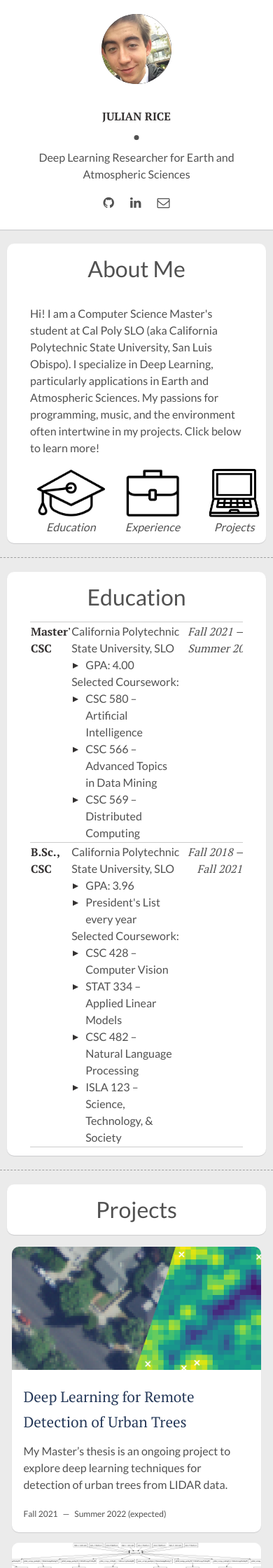
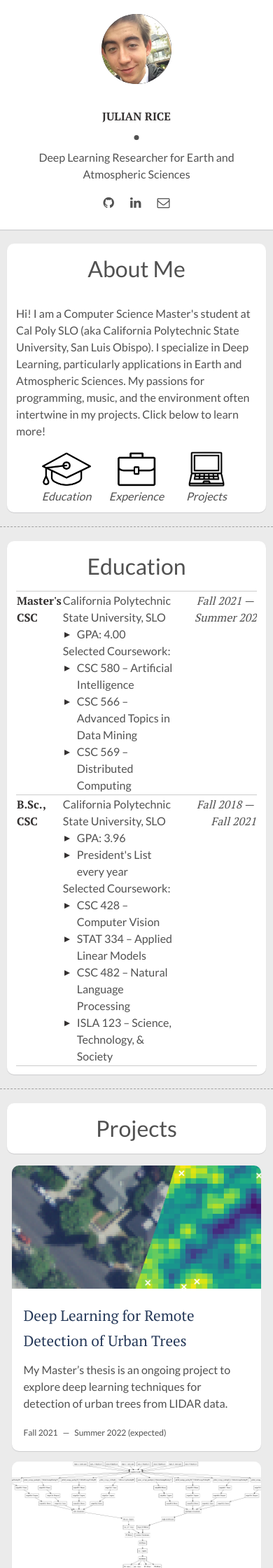
Before and after one commit to JRice15/jrice15.github.io, a Jekyll site: the page built from index.html, in a window 390 px wide. Shown: the top 2240 px of the page at 70% size. Built offline with Jekyll 4.4.1, drawn with Linux system fonts in a browser that asks for light colours; the list of posts is cut into pages by our own code.

Commit message:
mobile css

```diff
--- a/assets/css/main.css
+++ b/assets/css/main.css
@@ -1616,7 +1616,7 @@
 .about-nav {
   margin: auto;
   width: 60%;
-  min-width: 350px;
+  min-width: 300px;
 }
 
 .about-nav table {
@@ -1657,6 +1657,17 @@
   .section-box {
     padding-left: 3px;
     padding-right: 3px;
+  }
+  .educ-content,
+  .about-content {
+    width: 100%;
+    padding: 5px 10px;
+  }
+
+  .about-nav img {
+    height: 50px;
+    cursor: pointer;
+    /* width: 100px */
   }
 }
 
```
